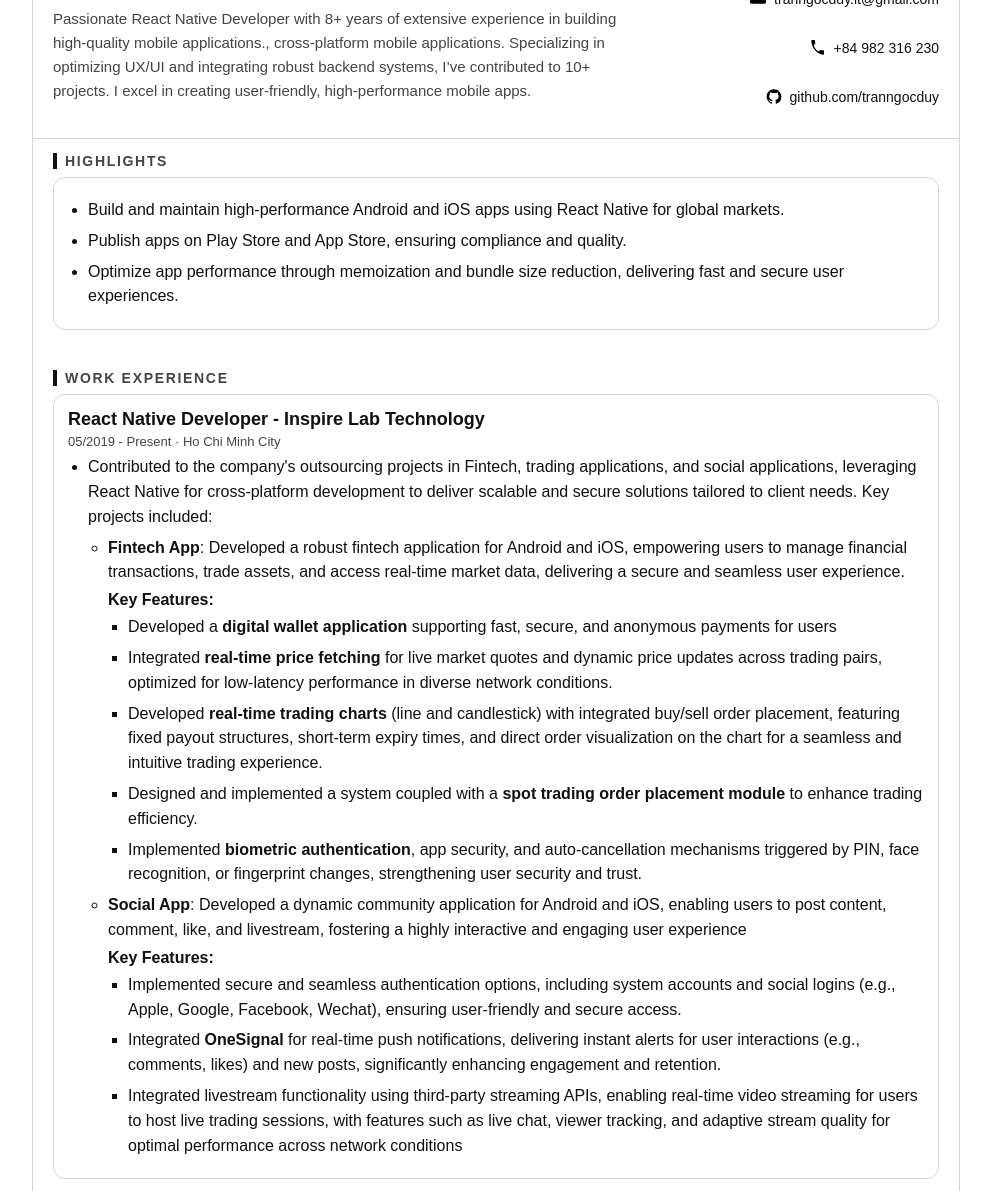
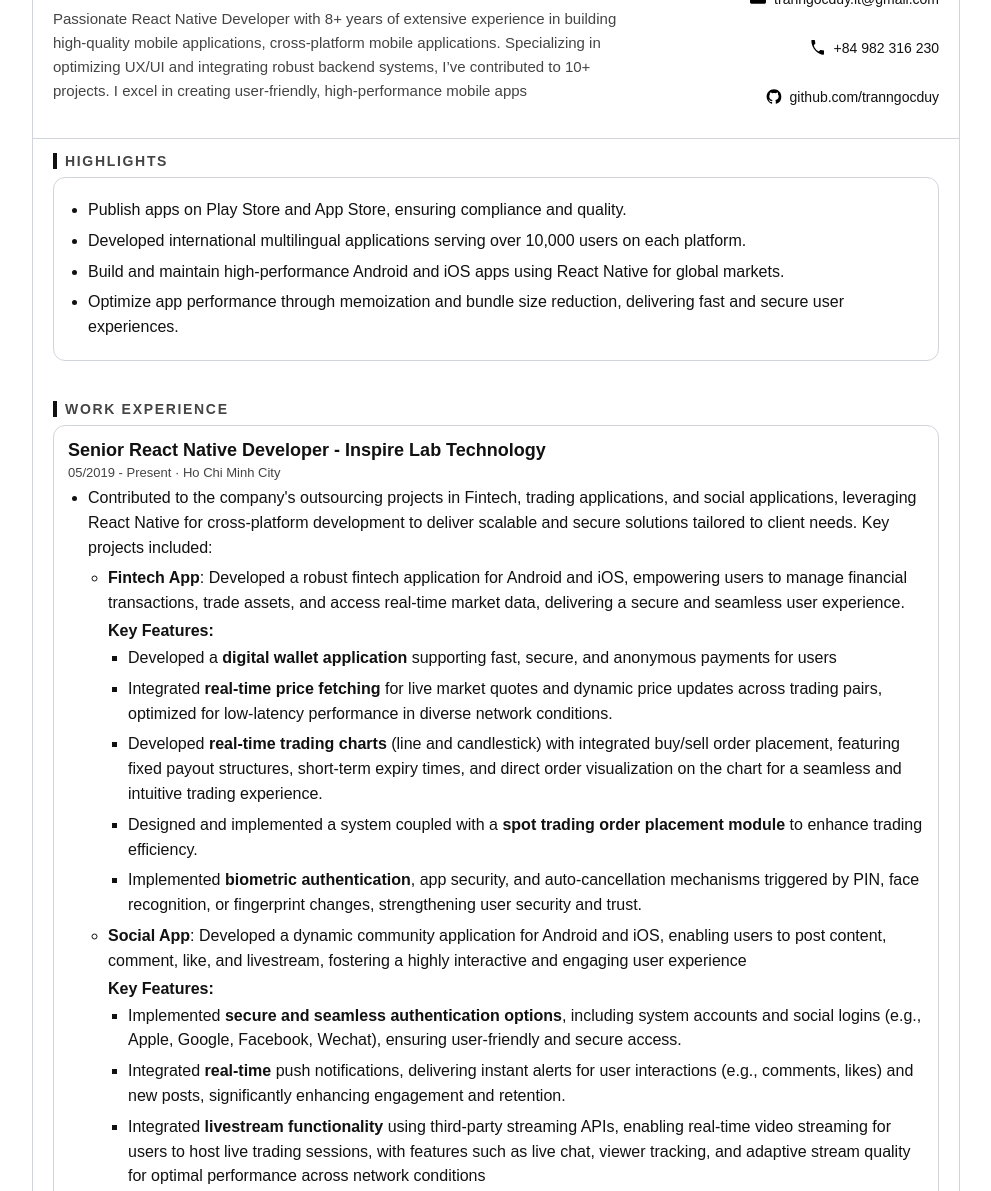
Before and after one commit to tranngocduy/tranngocduy.github.io, a plain HTML site: page index.html in a window 1280 px wide. Shown: the part 109-1300 px from the top of the page, without its empty margins (144-1135 px from the left). Drawn offline with Linux system fonts and the light colour scheme.

Commit message:
Update index.html

```diff
--- a/index.html
+++ b/index.html
@@ -288,7 +288,7 @@
           <div>
             <h1>TRAN NGOC DUY</h1>
             <div class="role">Mobile Software Engineer (React Native)</div>
-            <p class="summary">Passionate React Native Developer with 8+ years of extensive experience in building high-quality mobile applications., cross-platform mobile applications. Specializing in optimizing UX/UI and integrating robust backend systems, I’ve contributed to 10+ projects. I excel in creating user-friendly, high-performance mobile apps.</p>
+            <p class="summary">Passionate React Native Developer with 8+ years of extensive experience in building high-quality mobile applications, cross-platform mobile applications. Specializing in optimizing UX/UI and integrating robust backend systems, I’ve contributed to 10+ projects. I excel in creating user-friendly, high-performance mobile apps</p>
           </div>
           <div class="contact">
             <div class="contact-item">
@@ -329,8 +329,9 @@
           <h2>Highlights</h2>
           <div class="item">
             <ul>
+              <li>Publish apps on Play Store and App Store, ensuring compliance and quality.</li>
+              <li>Developed international multilingual applications serving over 10,000 users on each platform.</li>
               <li>Build and maintain high-performance Android and iOS apps using React Native for global markets.</li>
-              <li>Publish apps on Play Store and App Store, ensuring compliance and quality.</li>
               <li>Optimize app performance through memoization and bundle size reduction, delivering fast and secure user experiences.</li>
             </ul>
           </div>
@@ -340,7 +341,7 @@
           <h2>Work Experience</h2>
 
           <article class="item">
-            <h3>React Native Developer - Inspire Lab Technology</h3>
+            <h3>Senior React Native Developer - Inspire Lab Technology</h3>
             <div class="meta">05/2019 - Present · Ho Chi Minh City</div>
             <ul>
               <li>Contributed to the company's outsourcing projects in Fintech, trading applications, and social applications, leveraging React Native for cross-platform development to deliver scalable and secure solutions tailored to client needs. Key projects included:</li>
@@ -357,9 +358,9 @@
                 <li><strong>Social App</strong>: Developed a dynamic community application for Android and iOS, enabling users to post content, comment, like, and livestream, fostering a highly interactive and engaging user experience</li>
                 <strong>Key Features:</strong>
                 <ul>
-                  <li>Implemented secure and seamless authentication options, including system accounts and social logins (e.g., Apple, Google, Facebook, Wechat), ensuring user-friendly and secure access.</li>
-                  <li>Integrated <strong>OneSignal</strong> for real-time push notifications, delivering instant alerts for user interactions (e.g., comments, likes) and new posts, significantly enhancing engagement and retention.</li>
-                  <li>Integrated livestream functionality using third-party streaming APIs, enabling real-time video streaming for users to host live trading sessions, with features such as live chat, viewer tracking, and adaptive stream quality for optimal performance across network conditions</li>
+                  <li>Implemented <strong>secure and seamless authentication options</strong>, including system accounts and social logins (e.g., Apple, Google, Facebook, Wechat), ensuring user-friendly and secure access.</li>
+                  <li>Integrated <strong>real-time</strong> push notifications, delivering instant alerts for user interactions (e.g., comments, likes) and new posts, significantly enhancing engagement and retention.</li>
+                  <li>Integrated <strong>livestream functionality</strong> using third-party streaming APIs, enabling real-time video streaming for users to host live trading sessions, with features such as live chat, viewer tracking, and adaptive stream quality for optimal performance across network conditions</li>
                 </ul>
               </ul>
             </ul>
@@ -432,8 +433,10 @@
               <li>Tools & Version Control</li>
               <div class="chips">
                 <span class="chip">Git</span>
+                <span class="chip">CI/CD</span>
                 <span class="chip">Xcode</span>
                 <span class="chip">Android Studio</span>
+                <span class="chip">Automation Test</span>
               </div>
             </div>
 
```
